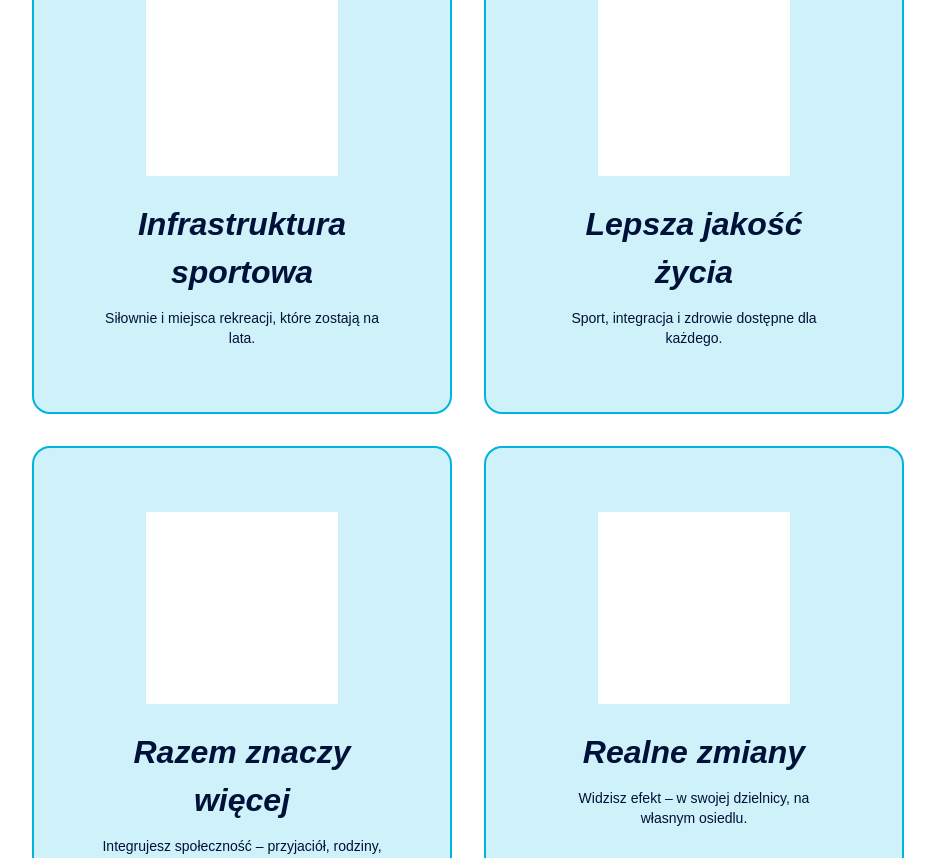
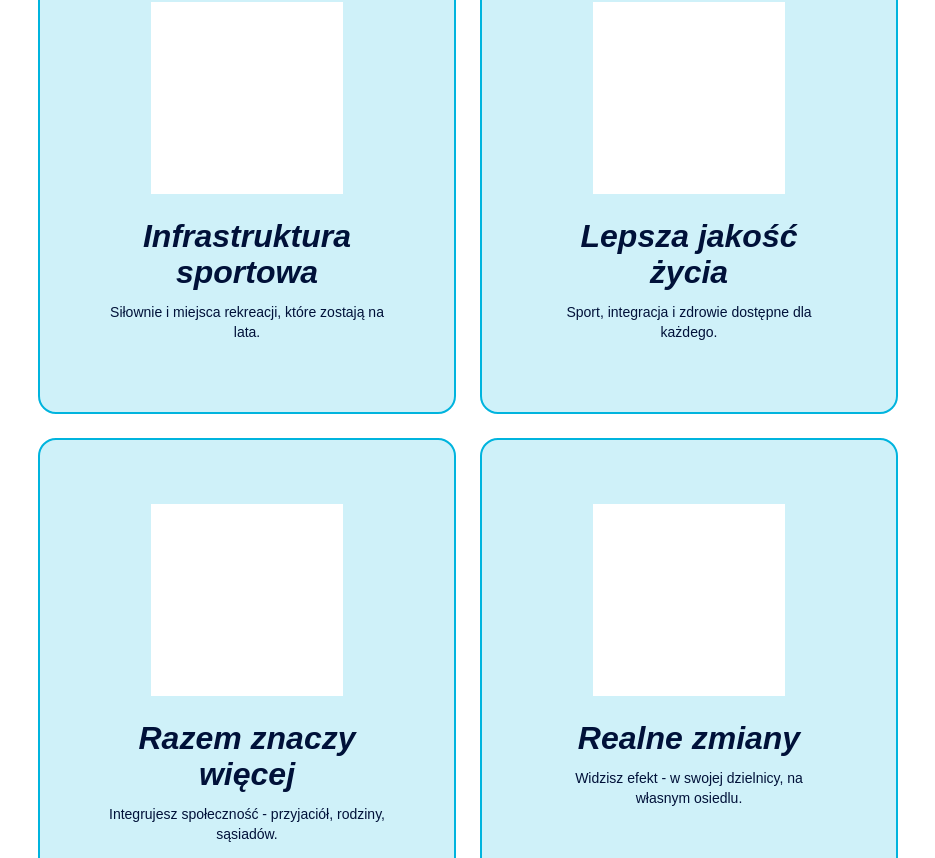
Before and after one commit to PanKarton/DZIKGYM, a Next.js app: page /budzety-obywatelskie in a window 1280 px wide. Shown: the part 1333-2191 px from the top of the page, without its empty margins (172-1107 px from the left). Built offline with nearby package versions, Linux system fonts and the light colour scheme; a web font is replaced by a local one.

Commit message:
added rwd for grid

```diff
--- a/src/components/pages/citizens-budget/CitizenBudgetSection.tsx
+++ b/src/components/pages/citizens-budget/CitizenBudgetSection.tsx
@@ -21,23 +21,23 @@ export default function CitizenBudgetSection() {
     },
     {
       title: "Razem znaczy więcej",
-      description: "Integrujesz społeczność – przyjaciół, rodziny, sąsiadów.",
+      description: "Integrujesz społeczność - przyjaciół, rodziny, sąsiadów.",
     },
     {
       title: "Realne zmiany",
-      description: "Widzisz efekt – w swojej dzielnicy, na własnym osiedlu.",
+      description: "Widzisz efekt - w swojej dzielnicy, na własnym osiedlu.",
     },
   ];
 
   return (
-    <section className="py-20 px-6">
+    <section className="py-30 lg:py-20 px-6">
       <div className="content-max-width text-center">
         {/* Header */}
         <SectionHeading isBig className="text-(--color-brand-blue)">
           Budżet Obywatelski
         </SectionHeading>
 
-        <p className="text-xl md:text-[2.5rem] font-black italic mt-2 leading-2">
+        <p className="text-xl md:text-[2.5rem] font-black italic mt-2 leading-9">
           to Twoje pieniądze i Twoja decyzja
         </p>
 
@@ -49,21 +49,35 @@ export default function CitizenBudgetSection() {
         </p>
 
         {/* Cards */}
-        <div className="flex flex-wrap gap-8 mt-14 justify-center ">
+        <div className="grid grid-cols-1 lg:grid-cols-2 2xl:grid-cols-3 gap-6 justify-items-center  mt-14">
           {items.map((item, index) => (
             <div
               key={index}
-              className="basis-1/3 grow rounded-2xl aspect-418/478 max-w-105 bg-(--color-brand-blue-light) p-16 flex flex-col items-center text-center border-2 transition hover:-translate-y-1 duration-300"
-              style={{
-                borderColor: "var(--color-brand-blue)",
-              }}
+              className="w-full max-w-104.5 lg:odd:justify-self-end
+        lg:even:justify-self-start
+
+        2xl:justify-self-center"
             >
-              {/* Placeholder Image */}
-              <div className="w-48 aspect-square bg-white mb-6 " />
+              {/* Aspect wrapper */}
+              <div
+                className="relative w-full aspect-418/478 rounded-2xl border-2 overflow-hidden transition duration-300 hover:-translate-y-1 bg-(--color-brand-blue-light)"
+                style={{
+                  borderColor: "var(--color-brand-blue)",
+                }}
+              >
+                {/* Content */}
+                <div className="absolute inset-0 p-16 flex flex-col items-center text-center">
+                  <div className="w-48 aspect-square bg-white mb-6" />
 
-              <h3 className="text-[2rem] font-black italic ">{item.title}</h3>
+                  <h3 className="text-[2rem] font-black italic leading-9">
+                    {item.title}
+                  </h3>
 
-              <p className="text-sm  mt-3 max-w-xs">{item.description}</p>
+                  <p className="text-sm mt-3 max-w-xs line-clamp-3">
+                    {item.description}
+                  </p>
+                </div>
+              </div>
             </div>
           ))}
         </div>
```
Also changed, not shown: 1 other file (tests, documents, lock files or other folders).
